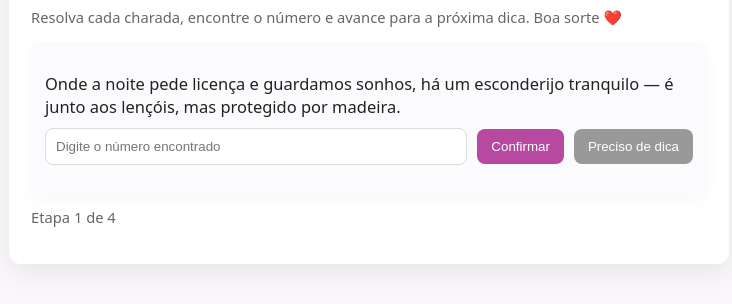
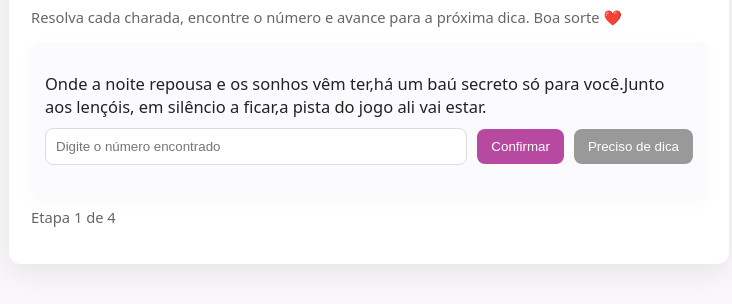
Before and after one commit to RenatoBatista-Projects/charadas, a plain HTML site: page index.html in a window 1280 px wide. Shown: the part 302-606 px from the top of the page, without its empty margins (271-1003 px from the left). Drawn offline with Linux system fonts and the light colour scheme.

Commit message:
Update index.html

```diff
--- a/index.html
+++ b/index.html
@@ -49,20 +49,20 @@
 
     const etapas = [
       { tipo:"codigo", code:"29",
-        riddle:"Onde a noite pede licença e guardamos sonhos, há um esconderijo tranquilo — é junto aos lençóis, mas protegido por madeira.",
-        hint:"Olhe dentro do box da cama onde vocês dormem."
+        riddle:"Onde a noite repousa e os sonhos vêm ter,há um baú secreto só para você.Junto aos lençóis, em silêncio a ficar,a pista do jogo ali vai estar.",
+        hint:"Quarto."
       },
       { tipo:"codigo", code:"04",
-        riddle:"Onde a sala senta e as conversas se apoiam, algo discreto mora embaixo: é o reino das migalhas que caem e dos controles perdidos.",
-        hint:"Levante e olhe embaixo do sofá da sala."
+        riddle:"Onde a sala descansa e conversas se vão, há algo escondido, guardado no chão. Entre migalhas e meias sem par, a pista discreta você vai achar.",
+        hint:"Sala."
       },
       { tipo:"codigo", code:"2018",
-        riddle:"O carro que usamos descansa na casa do prédio; seu baú guarda coisas que viajam com a gente.",
-        hint:"Confira dentro do porta-malas do carro."
+        riddle:"O carro descansa no lar do edifício, mas para abri-lo existe um artifício: sob o pneu a chave vai estar, para o baú das viagens você destravar.",
+        hint:"Estacionamento."
       },
       { tipo:"instrucao",
-        riddle:"Há um brilho que dorme quando o dia se apaga: Está nos olhos do computador ‘adormecido’, esperando o despertar.",
-        hint:"Ligue o monitor ou mova o mouse para acordar a tela."
+        riddle:"Onde símbolos moram, dispostos em fileira, há um segredo escondido, pista verdadeira. Não está por cima, é fácil notar, procure por baixo e vai encontrar.",
+        hint:"Teclado"
       }
     ];
 
```
